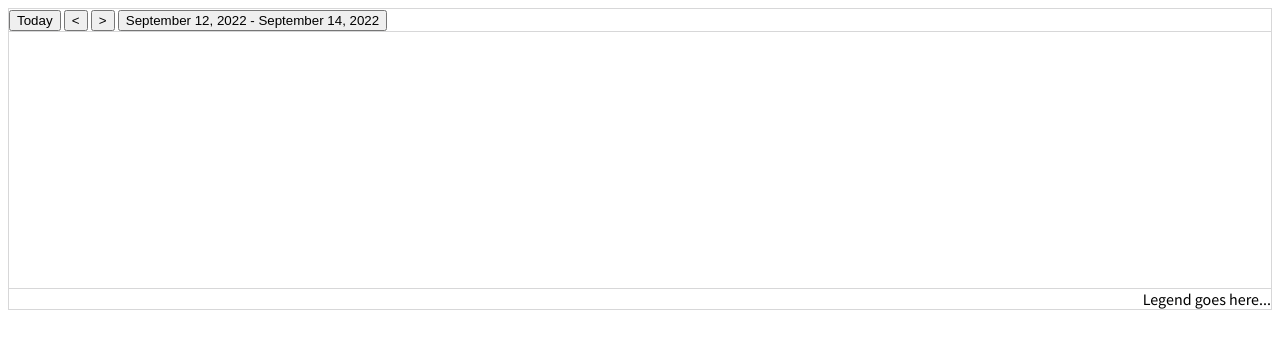
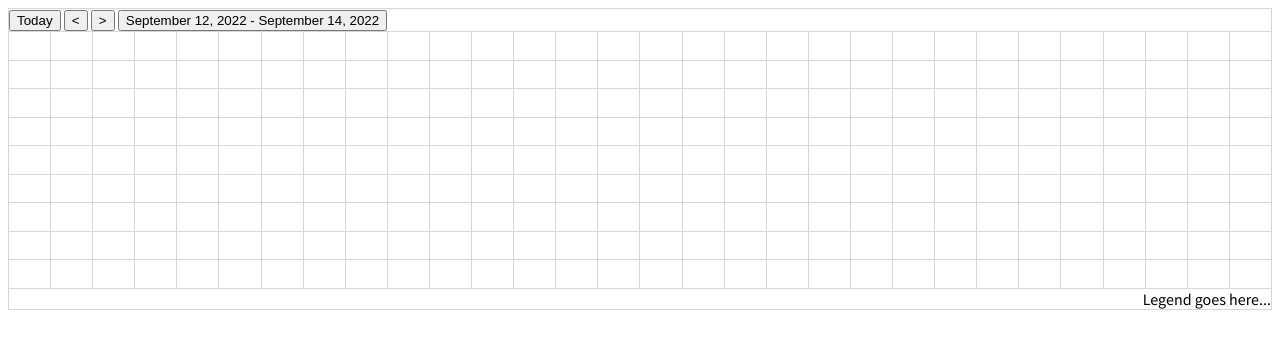
Before and after one commit to EdwardCoyle/ids-gantt-poc, a website built with webpack: page index.html in a window 1280 px wide. Built offline with nearby package versions, Linux system fonts and the light colour scheme.

Commit message:
Render timeline cells

```diff
--- a/app.css
+++ b/app.css
@@ -5,6 +5,7 @@
 :root {
     --border-color: #D7D7D8;
     --primary-color: #0072ED;
+    --timeline-grid-columns: '1fr';
 }
 
 html {
@@ -39,11 +40,19 @@ html {
 }
 
 .gantt-task-pane {
-
+    flex-grow: 0;
 }
 
 .gantt-timeline {
+    border-collapse: collapse;
     display: grid;
+    gap: 1px; /* accounts for the cell 'outline' */
+    flex-grow: 1;
+    grid-template-columns: var(--timeline-grid-columns);
+}
+
+.gantt-timeline-cell {
+    outline: 1px solid var(--border-color);
 }
 
 .gantt-footer {
--- a/src/app.ts
+++ b/src/app.ts
@@ -1,12 +1,35 @@
 const app = document.getElementById('gantt')!;
-const timeline = app.querySelector('.gantt-timeline')!;
+const timeline = app.querySelector<HTMLDivElement>('.gantt-timeline')!;
 
 const gridCols = 30;
 const gridRows = 9;
 
+// Creates a CSS Grid Columns definition for the timeline based on data size
+const getGridColsCSS = () => {
+    let cols = '';
+    for (let i = 0; i < gridCols; i++) {
+        cols += ' 1fr'; // Each date cell
+    }
+    return cols;
+};
+
+// Renders timeline grid columns
+const renderGridColumns = () => {
+    const totalCells = gridCols * gridRows;
+    let html = '';
+
+    // Add all content cells
+    for (let i = 0; i < totalCells; i++) {
+        html += '<div class="gantt-timeline-cell">&nbsp;</div>';
+    }
+    return html;
+};
+
 document.addEventListener('DOMContentLoaded', () => {
     // Render task pane contents
+    // @TODO
 
     // Render grid columns
-
+    timeline.style.setProperty('--timeline-grid-columns', getGridColsCSS());
+    timeline.insertAdjacentHTML('afterbegin', renderGridColumns());
 });
```
